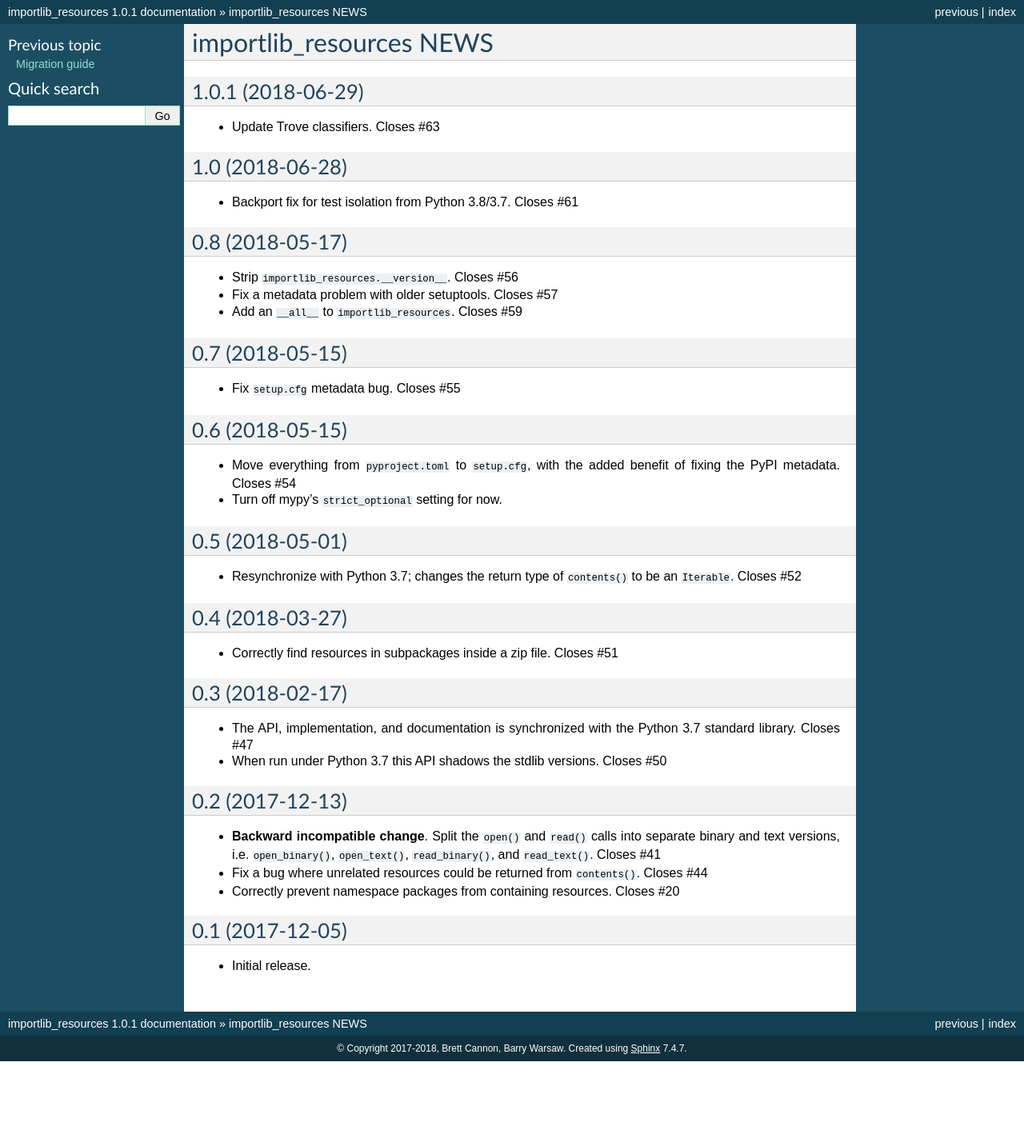
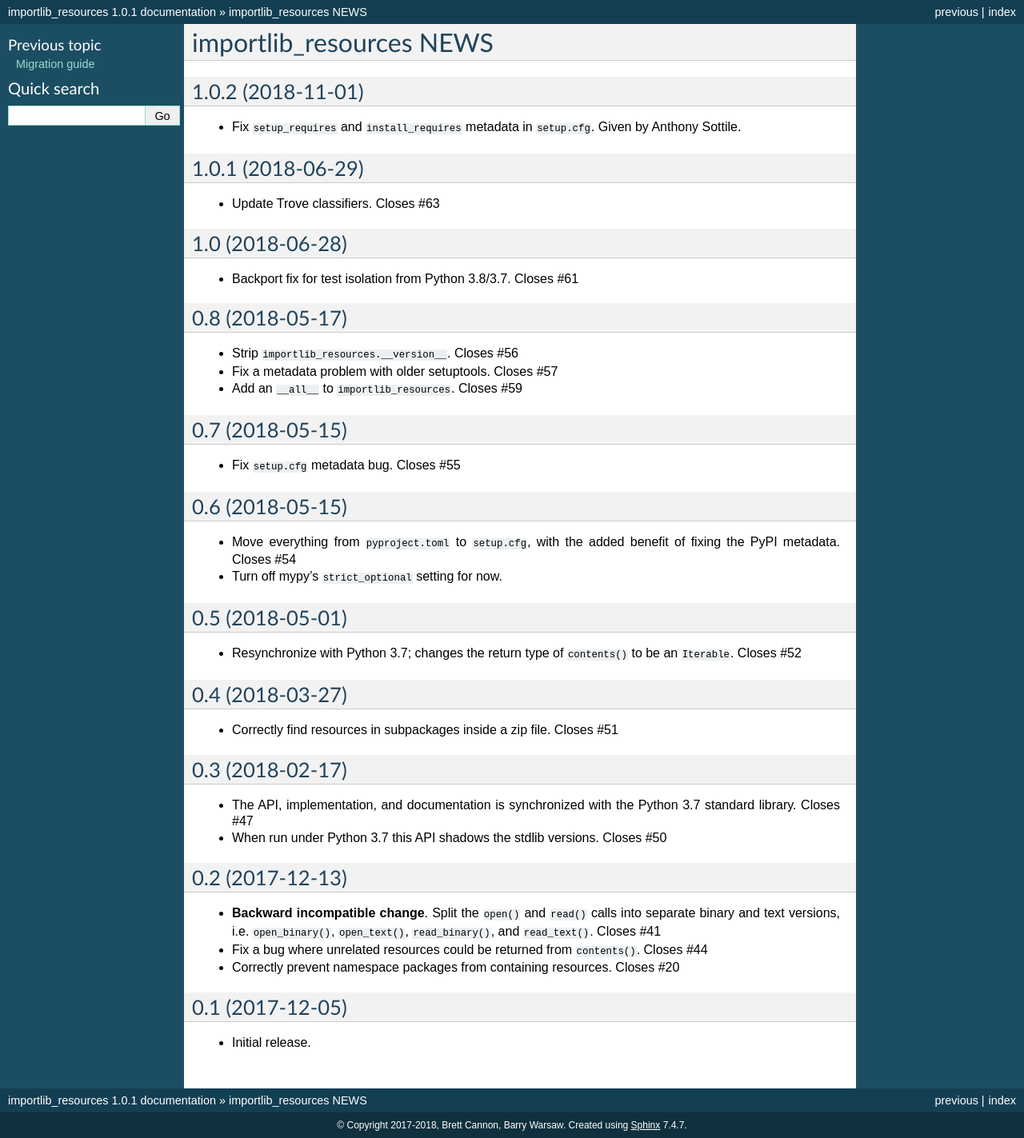
Before and after one commit to python/importlib_resources, a Sphinx documentation site: the page built from importlib_resources/docs/changelog.rst, in a window 1280 px wide. Shown: the whole page at 80% size. Built offline with Sphinx 7.4.7, drawn with Linux system fonts in a browser that asks for light colours; before the commit the page ends 1327 px from its top, so only the background shows below that.

Commit message:
Fix setup.cfg metadata

```diff
--- a/importlib_resources/docs/changelog.rst
+++ b/importlib_resources/docs/changelog.rst
@@ -1,6 +1,11 @@
 ==========================
  importlib_resources NEWS
 ==========================
+
+1.0.2 (2018-11-01)
+==================
+* Fix ``setup_requires`` and ``install_requires`` metadata in ``setup.cfg``.
+  Given by Anthony Sottile.
 
 1.0.1 (2018-06-29)
 ==================
--- a/importlib_resources/version.txt
+++ b/importlib_resources/version.txt
@@ -1 +1 @@
-1.0.1
+1.0.2
--- a/setup.cfg
+++ b/setup.cfg
@@ -18,11 +18,9 @@
 [options]
 python_requires = >=2.7,!=3.0,!=3.1,!=3.2,!=3.3
 setup_requires =
-    pathlib2; python_version < '3'
-    typing; python_version < '3.5'
-install_requires =
     setuptools
     wheel
+install_requires =
     pathlib2; python_version < '3'
     typing; python_version < '3.5'
 packages = find:
```
